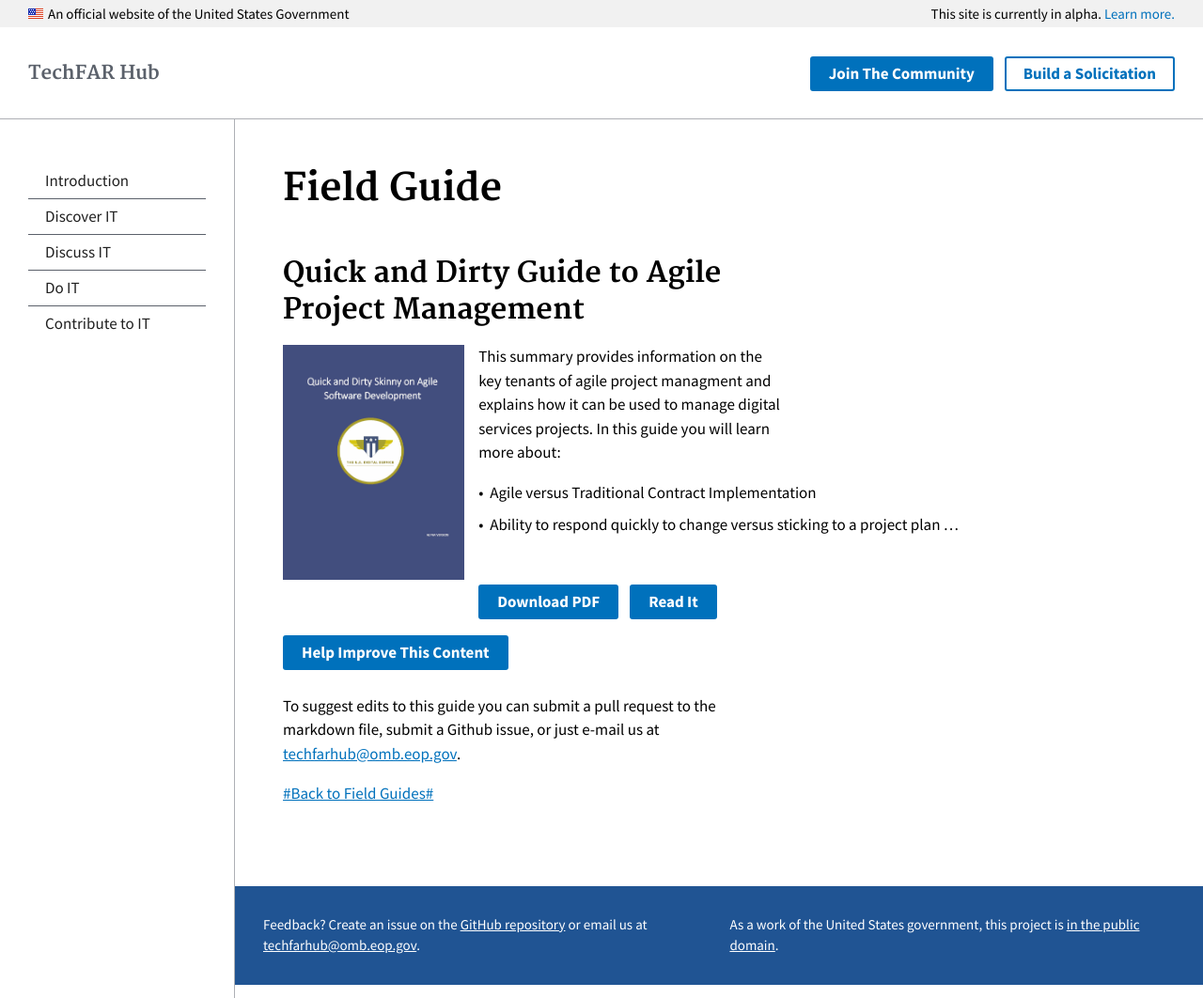
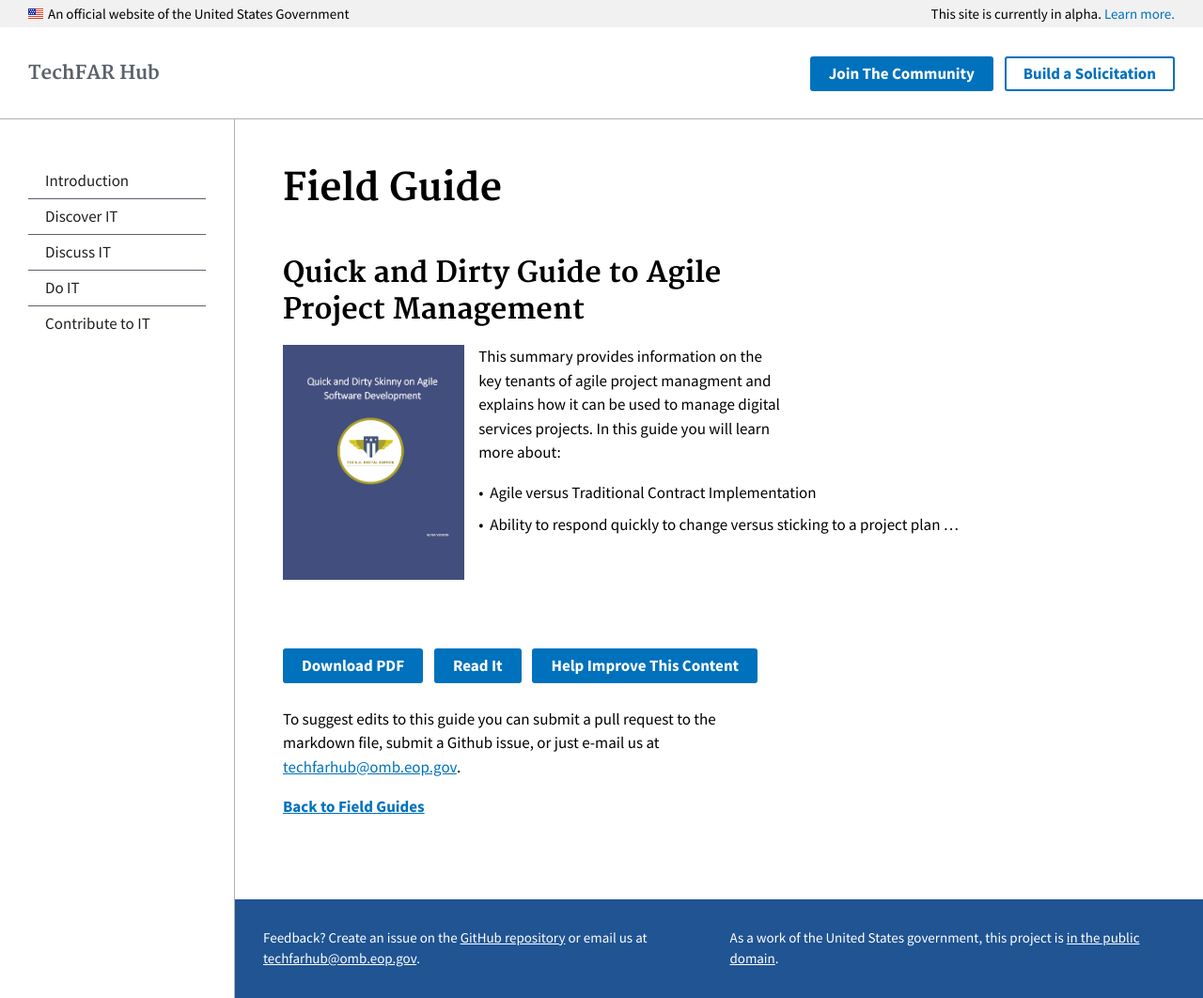
Before and after one commit to usds/techfar-hub, a Jekyll site: the page built from guide-landing/agile.md, in a window 1280 px wide and 1062 px high. Shown: the whole window at 94% size. Built offline with Jekyll 4.4.1, drawn with Linux system fonts in a browser that asks for light colours.

Commit message:
Updated spacing between images and text and added bold to anchor link text on the bottom of the page

```diff
--- a/guide-landing/agile.md
+++ b/guide-landing/agile.md
@@ -13,12 +13,13 @@ This summary provides information on the key tenants of agile project managment
 *	Agile versus Traditional Contract Implementation
 *	Ability to respond quickly to change versus sticking to a project plan ...
 
+<br/><br/>
 
 <a class="usa-button" type="button" href="https://techfarhub.cio.gov/assets/files/Quick%20and%20Dirty%20Skinny%20on%20Agile%20Software%20Development-I2.pdf">Download PDF</a>  <a class="usa-button" type="button" href="https://github.com/usds/techfar-hub/blob/master/docs/Quick-and-Dirty-Skinny-on-Agile-Software-Development.md">Read It</a>  <a class="usa-button" type="button" target="blank" href="https://github.com/usds/techfar-hub/blob/master/README.md">Help Improve This Content</a>
 
 To suggest edits to this guide you can submit a pull request to the markdown file, submit a Github issue, or just e-mail us at [techfarhub@omb.eop.gov](mailto:techfarhub@omb.eop.gov).
 
-[#Back to Field Guides#]( https://techfarhub.cio.gov/discover-IT/#fieldGuides)
+[**Back to Field Guides**]( https://techfarhub.cio.gov/discover-IT/#fieldGuides)
 
 <style> img[alt=QuickSkinnyCover] {
   max-width:  250px;
```
